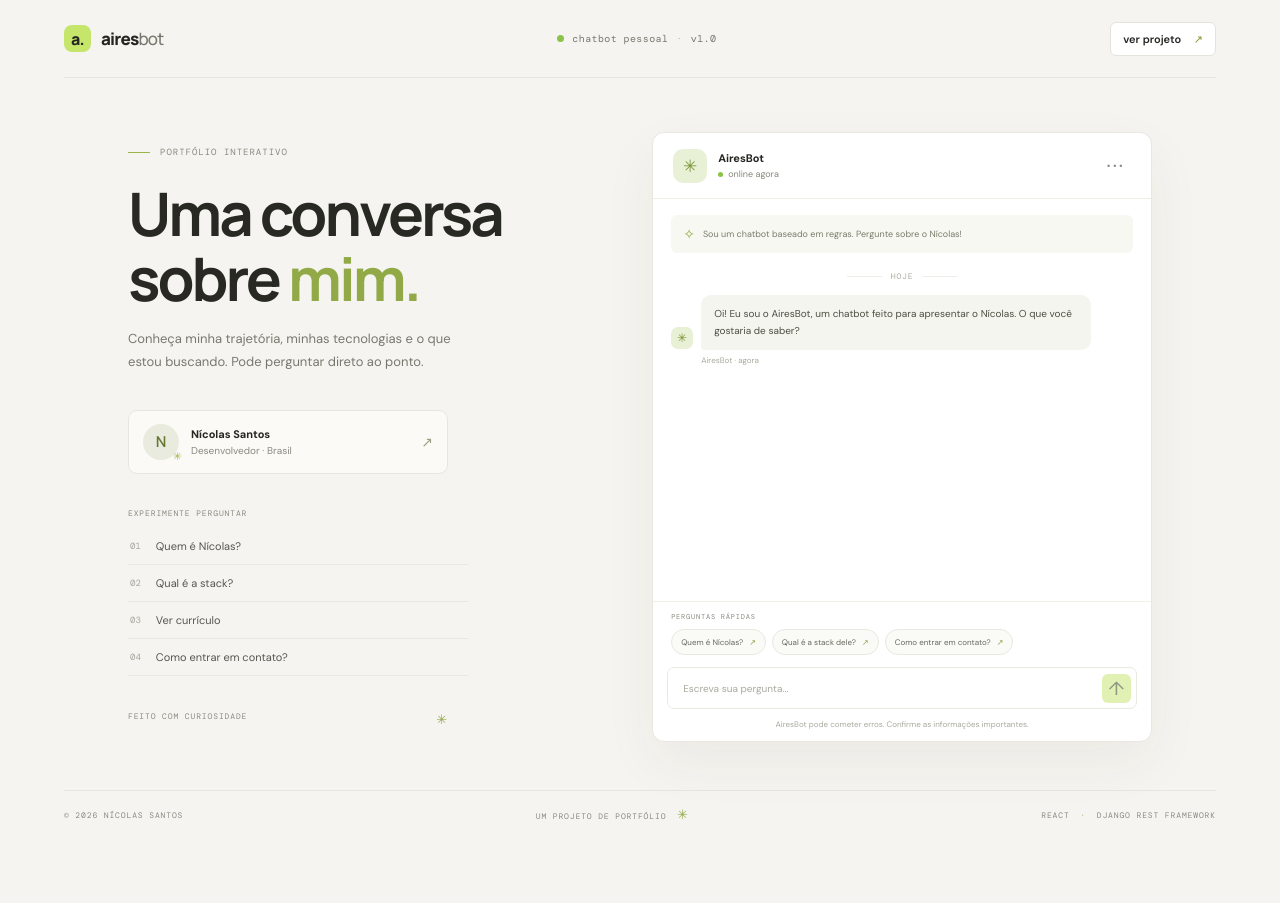
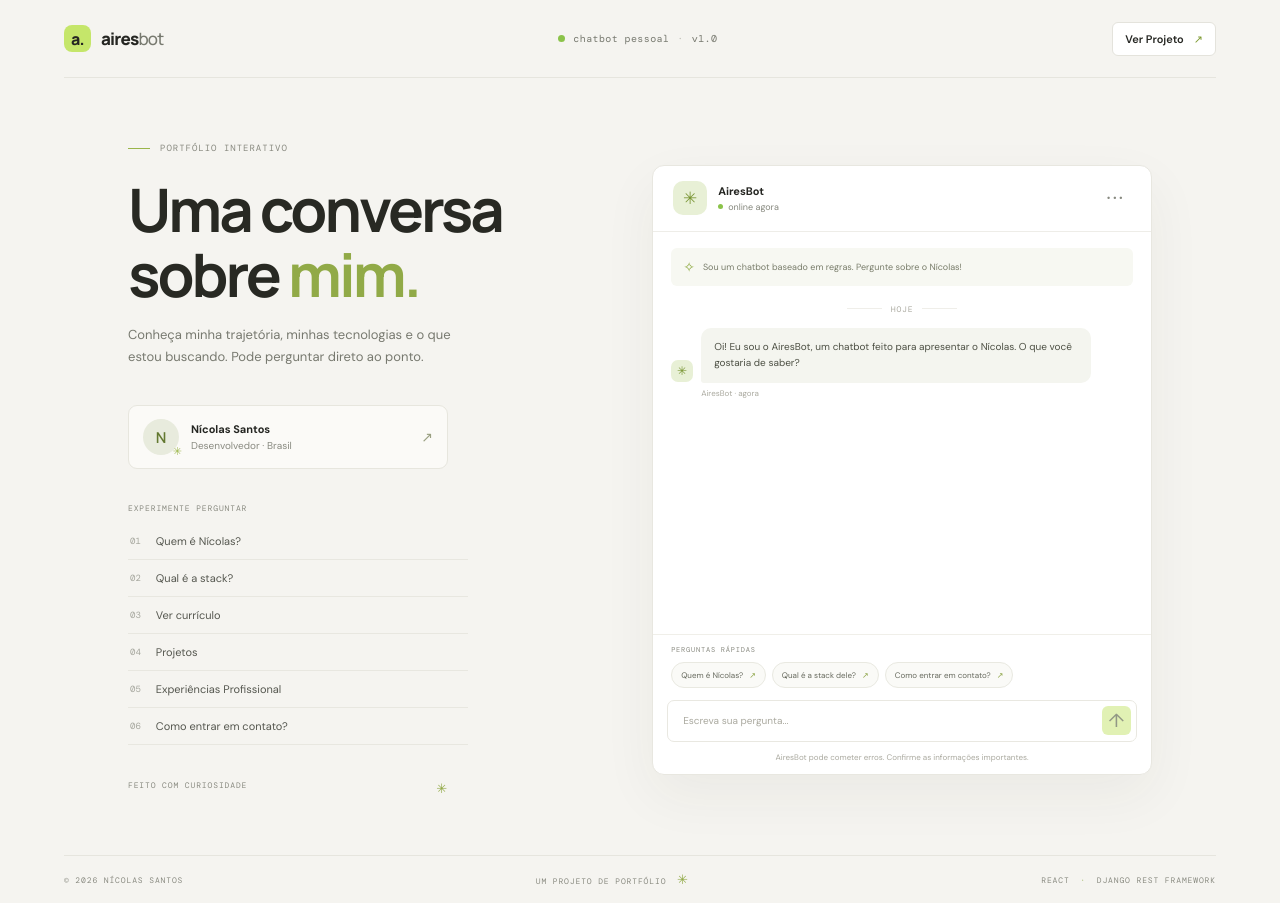
Before and after one commit to nicolas-aires-dev/AiresBot, a React (Vite) app in the folder frontend/: page / in a window 1280 px wide. Before the commit the page ends 838 px from the top, so only its background shows below. Built offline with nearby package versions, Linux system fonts and the light colour scheme; no server answers.

Commit message:
feat: Add new default question suggestions

```diff
--- a/frontend/src/App.tsx
+++ b/frontend/src/App.tsx
@@ -62,7 +62,7 @@ function App() {
       <header className="topbar">
         <a className="brand" href="#inicio" aria-label="AiresBot, início"><span className="brand-mark">a.</span><span>aires<span className="brand-light">bot</span></span></a>
         <div className="topbar-note"><span className="status-dot" /> chatbot pessoal <span className="topbar-divider">·</span> v1.0</div>
-        <a className="top-link" href="https://github.com/" target="_blank" rel="noreferrer">ver projeto <span aria-hidden="true">↗</span></a>
+        <a className="top-link" href="https://github.com/nicolas-aires-dev/airesbot" target="_blank" rel="noreferrer">Ver Projeto<span aria-hidden="true">↗</span></a>
       </header>
 
       <section className="chat-layout" id="inicio">
@@ -80,7 +80,9 @@ function App() {
             <button onClick={() => void sendMessage('Quem é Nícolas?')}><span>01</span> Quem é Nícolas?</button>
             <button onClick={() => void sendMessage('Qual é a stack de tecnologias?')}><span>02</span> Qual é a stack?</button>
             <button onClick={() => void sendMessage('Onde encontro o currículo?')}><span>03</span> Ver currículo</button>
-            <button onClick={() => void sendMessage('Como posso entrar em contato?')}><span>04</span> Como entrar em contato?</button>
+            <button onClick={() => void sendMessage('Projetos de Nícolas')}><span>04</span> Projetos </button>
+            <button onClick={() => void sendMessage('Expêriencia profissional de Nícolas')}><span>05</span> Experiências Profissional</button>
+            <button onClick={() => void sendMessage('Como posso entrar em contato?')}><span>06</span> Como entrar em contato?</button>
           </div>
           <div className="aside-footer"><span>FEITO COM CURIOSIDADE</span><span>✳</span></div>
         </aside>
```
